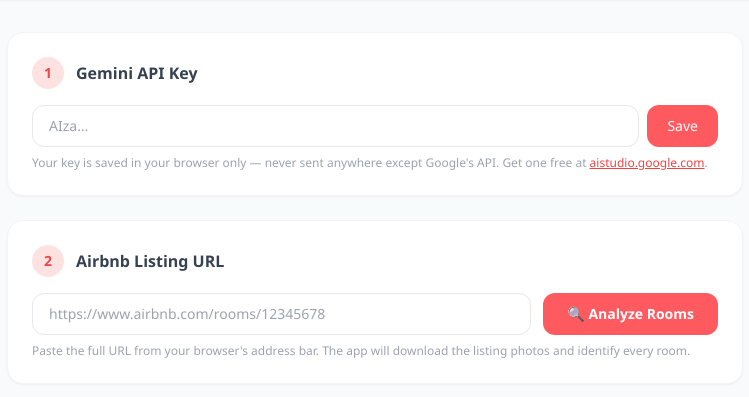
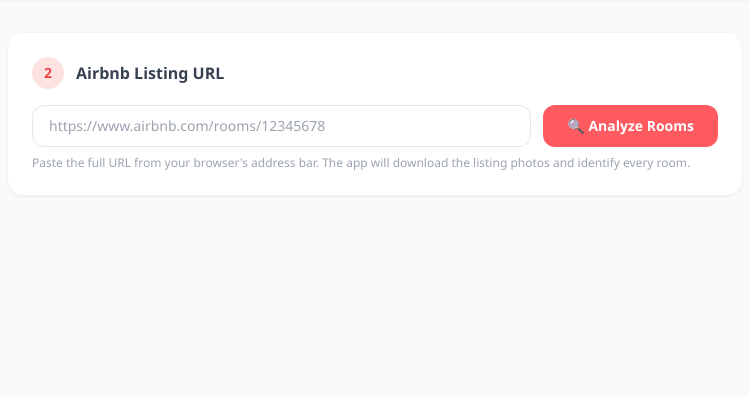
Before and after one commit to ChaseGurcan/Airbnb_room_analyzer, a Flask app: page / in a window 1280 px wide. Shown: the part 56-453 px from the top of the page, without its empty margins (265-1014 px from the left). Run offline with Flask 3, Linux system fonts and the light colour scheme; data that the repository does not hold is empty; some libraries are stand-ins or nearby versions.

Commit message:
Hardcode API key from env var, remove key input from UI

```diff
--- a/app.py
+++ b/app.py
@@ -587,14 +587,14 @@
 def analyze():
     body = request.get_json(force=True)
     airbnb_url = (body.get("url") or "").strip()
-    api_key    = (body.get("api_key") or "").strip()
+    api_key    = os.environ.get("GEMINI_API_KEY", "")
 
     if not airbnb_url:
         return jsonify({"error": "Please provide an Airbnb URL."}), 400
     if "airbnb.com" not in airbnb_url:
         return jsonify({"error": "That doesn't look like an Airbnb URL."}), 400
     if not api_key:
-        return jsonify({"error": "Please provide your Gemini API key."}), 400
+        return jsonify({"error": "GEMINI_API_KEY environment variable not set."}), 500
 
     try:
         print(f"\n[1/4] Fetching listing: {airbnb_url}")
--- a/templates/index.html
+++ b/templates/index.html
@@ -130,30 +130,6 @@
 
   <main class="max-w-3xl mx-auto px-4 py-8 space-y-6">
 
-    <!-- API Key Card -->
-    <div id="apiCard" class="bg-white rounded-2xl shadow-sm border border-gray-100 p-6">
-      <div class="flex items-center gap-3 mb-4">
-        <div class="w-8 h-8 rounded-full bg-red-100 flex items-center justify-center text-sm font-bold text-red-500">1</div>
-        <h2 class="font-semibold text-gray-700">Gemini API Key</h2>
-        <span id="keyStatus" class="ml-auto text-xs text-gray-400"></span>
-      </div>
-      <div class="flex gap-2">
-        <input id="apiKeyInput" type="password" placeholder="AIza…"
-          class="flex-1 border border-gray-200 rounded-xl px-4 py-2.5 text-sm"
-        />
-        <button onclick="saveKey()"
-          class="brand-btn text-white text-sm font-medium px-5 py-2.5 rounded-xl">
-          Save
-        </button>
-      </div>
-      <p class="text-xs text-gray-400 mt-2">
-        Your key is saved in your browser only — never sent anywhere except Google's API.
-        Get one free at
-        <a href="https://aistudio.google.com/app/apikey" target="_blank"
-           class="text-red-500 underline">aistudio.google.com</a>.
-      </p>
-    </div>
-
     <!-- URL Card -->
     <div class="bg-white rounded-2xl shadow-sm border border-gray-100 p-6">
       <div class="flex items-center gap-3 mb-4">
@@ -258,28 +234,6 @@
   </style>
 
 <script>
-// ── API Key ─────────────────────────────────────────────────────────────────
-
-const KEY_STORAGE = 'gemini_api_key';
-
-function saveKey() {
-  const val = document.getElementById('apiKeyInput').value.trim();
-  if (!val) { alert('Please enter an API key first.'); return; }
-  localStorage.setItem(KEY_STORAGE, val);
-  document.getElementById('keyStatus').textContent = '✅ Saved';
-  document.getElementById('keyStatus').classList.remove('text-gray-400');
-  document.getElementById('keyStatus').classList.add('text-green-500');
-}
-
-function loadKey() {
-  const saved = localStorage.getItem(KEY_STORAGE);
-  if (saved) {
-    document.getElementById('apiKeyInput').value = saved;
-    document.getElementById('keyStatus').textContent = '✅ Key loaded';
-    document.getElementById('keyStatus').classList.add('text-green-500');
-  }
-}
-
 // ── Analyze ─────────────────────────────────────────────────────────────────
 
 let loadingTimer = null;
@@ -298,12 +252,9 @@
 }
 
 async function analyze() {
-  const url    = document.getElementById('urlInput').value.trim();
-  const apiKey = localStorage.getItem(KEY_STORAGE) ||
-                 document.getElementById('apiKeyInput').value.trim();
+  const url = document.getElementById('urlInput').value.trim();
 
-  if (!apiKey) { showError('Please enter and save your Gemini API key first.'); return; }
-  if (!url)    { showError('Please paste an Airbnb listing URL.'); return; }
+  if (!url) { showError('Please paste an Airbnb listing URL.'); return; }
 
   // UI state
   hideError();
@@ -321,7 +272,7 @@
     const res = await fetch('/analyze', {
       method: 'POST',
       headers: { 'Content-Type': 'application/json' },
-      body: JSON.stringify({ url, api_key: apiKey }),
+      body: JSON.stringify({ url }),
     });
 
     clearTimeout(loadingTimer);
```
